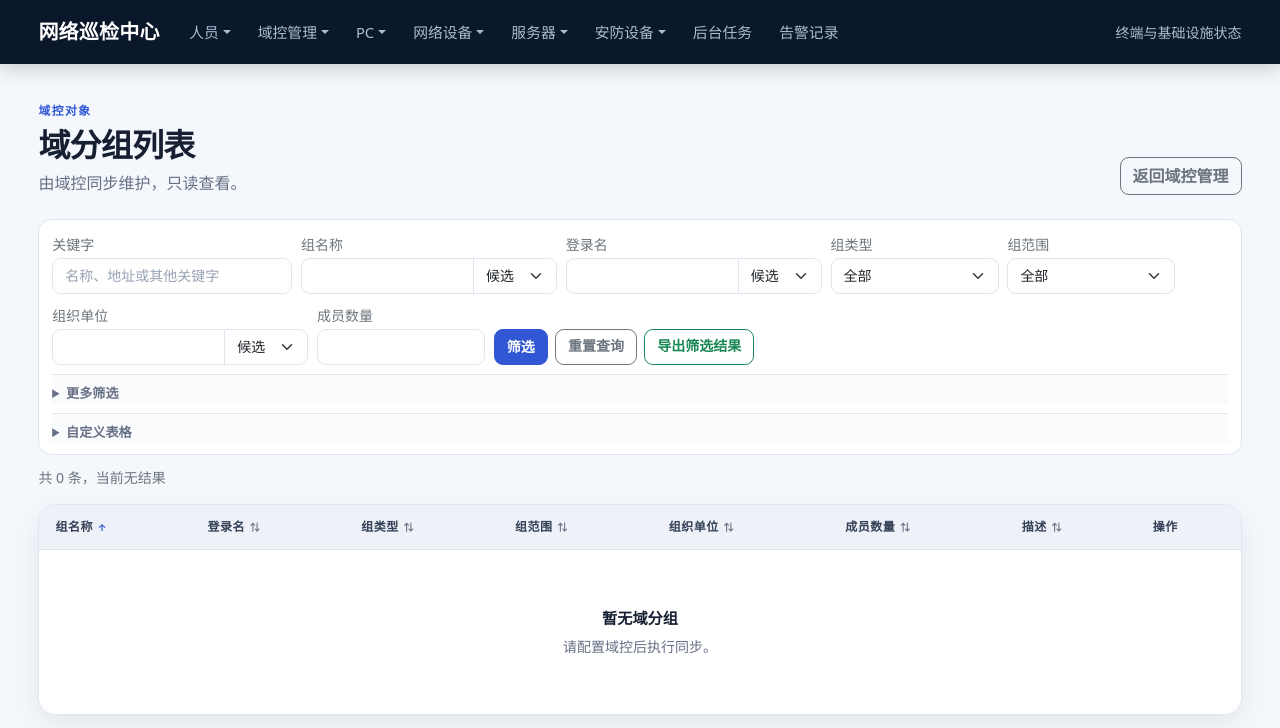
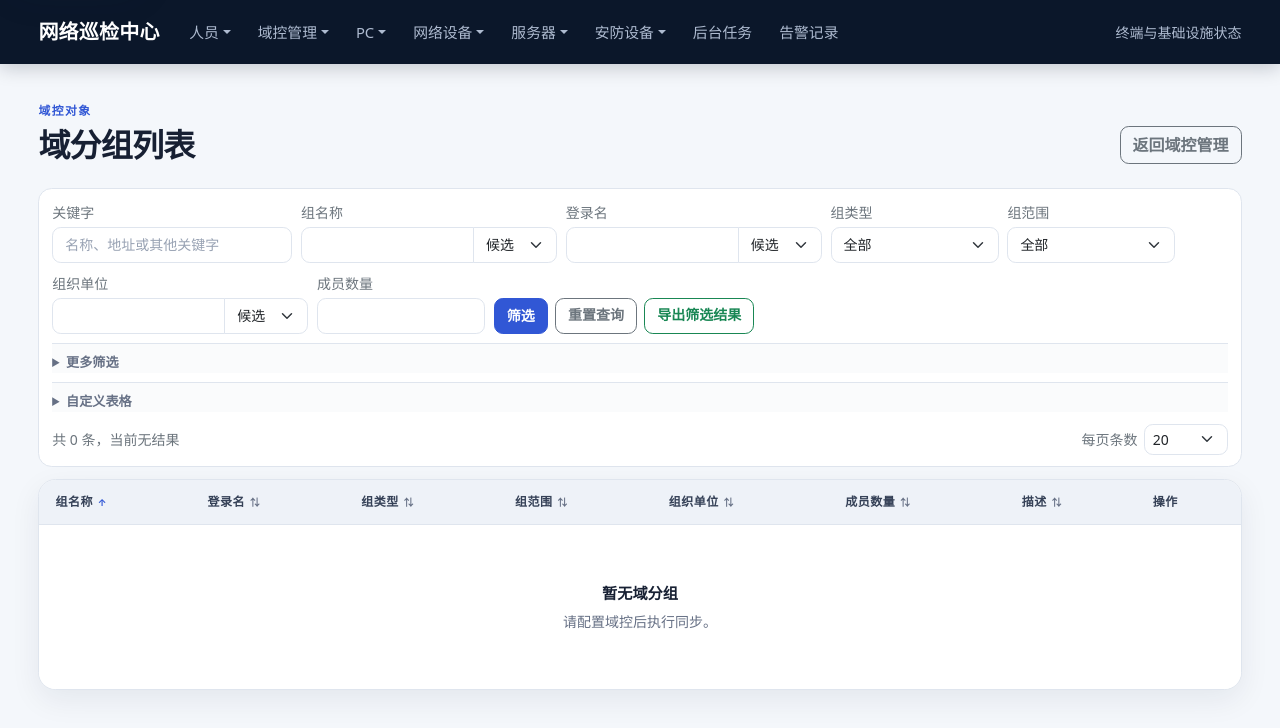
Before and after one commit to a87150/Net-Inspection, a Django app: page /domain/groups/ in a window 1280 px wide. Shown: the top 728 px of the page. Run offline with Django 5.2, Linux system fonts and the light colour scheme; data that the repository does not hold is empty; parts of the project's set-up code (start-up, migrations or seed data) failed here and were passed over; some libraries are stand-ins or nearby versions.

Commit message:
fix: clarify domain status and table page sizing

```diff
--- a/index/templates/common/table_workspace.html
+++ b/index/templates/common/table_workspace.html
@@ -70,16 +70,20 @@
                     {% endfor %}
                 </div>
             </fieldset>
-            <div class="table-config__page-size">
-                <label class="form-label" for="table-page-size-{{ table_definition.key }}">每页条数</label>
-                <select class="form-select" id="table-page-size-{{ table_definition.key }}" name="{{ table_state.parameter_names.page_size }}" data-page-size data-default-page-size="{{ table_definition.default_page_size }}">
-                    {% for size in page_sizes %}<option value="{{ size }}"{% if table_state.page_size == size %} selected{% endif %}>{{ size }}</option>{% endfor %}
-                </select>
-                <button class="btn btn-outline-secondary btn-sm mt-3" type="button" data-table-reset>恢复默认表格</button>
+            <div class="table-config__reset">
+                <button class="btn btn-outline-secondary btn-sm" type="button" data-table-reset>恢复默认表格</button>
             </div>
         </div>
     </details>
+    <div class="table-result-bar" data-table-result-bar>
+        <p class="small text-secondary mb-0" data-result-summary aria-live="polite">
+            {% if page_obj.paginator.count %}共 {{ page_obj.paginator.count }} 条，当前显示第 {{ page_obj.start_index }}–{{ page_obj.end_index }} 条{% else %}共 0 条，当前无结果{% endif %}
+        </p>
+        <div class="table-result-bar__page-size">
+            <label class="small text-secondary text-nowrap mb-0" for="table-page-size-{{ table_definition.key }}">每页条数</label>
+            <select class="form-select form-select-sm" id="table-page-size-{{ table_definition.key }}" name="{{ table_state.parameter_names.page_size }}" data-page-size data-default-page-size="{{ table_definition.default_page_size }}">
+                {% for size in page_sizes %}<option value="{{ size }}"{% if table_state.page_size == size %} selected{% endif %}>{{ size }}</option>{% endfor %}
+            </select>
+        </div>
+    </div>
 </form>
-<p class="small text-secondary mb-3" data-result-summary aria-live="polite">
-    {% if page_obj.paginator.count %}共 {{ page_obj.paginator.count }} 条，当前显示第 {{ page_obj.start_index }}–{{ page_obj.end_index }} 条{% else %}共 0 条，当前无结果{% endif %}
-</p>
--- a/index/templates/dashboard/card.html
+++ b/index/templates/dashboard/card.html
@@ -11,9 +11,9 @@
         </div>
         {% elif item.key == 'domain' %}
         <div class="row text-center g-2 metric-card__domain-columns">
-            <div class="col-4"><div class="metric">{{ item.account_total }}</div><div class="metric-label">域账号</div><div class="metric-card__domain-breakdown justify-content-center"><span class="metric-card__domain-status"><span>启用</span><strong>{{ item.account_normal }}</strong></span><span class="metric-card__domain-status"><span>停用</span><strong>{{ item.account_abnormal }}</strong></span></div></div>
-            <div class="col-4"><div class="metric">{{ item.computer_total }}</div><div class="metric-label">域计算机</div><div class="metric-card__domain-breakdown justify-content-center"><span class="metric-card__domain-status"><span>启用</span><strong>{{ item.computer_normal }}</strong></span><span class="metric-card__domain-status"><span>停用</span><strong>{{ item.computer_abnormal }}</strong></span></div></div>
-            <div class="col-4"><div class="metric">{{ item.group_total }}</div><div class="metric-label">域分组</div><div class="metric-card__domain-breakdown justify-content-center"><span class="metric-card__domain-status"><span>安全组</span><strong>{{ item.security_group_total }}</strong></span><span class="metric-card__domain-status"><span>通讯组</span><strong>{{ item.distribution_group_total }}</strong></span></div></div>
+            <div class="col-4"><div class="metric">{{ item.account_total }}</div><div class="metric-label">域账号</div><div class="metric-card__domain-breakdown flex-column align-items-center"><span class="metric-card__domain-status"><span>启用</span><strong>{{ item.account_normal }}</strong></span><span class="metric-card__domain-status"><span>停用</span><strong class="text-danger">{{ item.account_abnormal }}</strong></span></div></div>
+            <div class="col-4"><div class="metric">{{ item.computer_total }}</div><div class="metric-label">域计算机</div><div class="metric-card__domain-breakdown flex-column align-items-center"><span class="metric-card__domain-status"><span>启用</span><strong>{{ item.computer_normal }}</strong></span><span class="metric-card__domain-status"><span>停用</span><strong class="text-danger">{{ item.computer_abnormal }}</strong></span></div></div>
+            <div class="col-4"><div class="metric">{{ item.group_total }}</div><div class="metric-label">域分组</div><div class="metric-card__domain-breakdown flex-column align-items-center"><span class="metric-card__domain-status"><span>安全组</span><strong>{{ item.security_group_total }}</strong></span><span class="metric-card__domain-status"><span>通讯组</span><strong>{{ item.distribution_group_total }}</strong></span></div></div>
         </div>
         {% else %}
         <div class="row text-center g-2">
--- a/index/templates/domain/object_list.html
+++ b/index/templates/domain/object_list.html
@@ -3,7 +3,7 @@
 {% block title %}{{ item_name }}列表{% endblock %}
 {% block content %}
 <header class="page-heading">
-    <div class="page-heading__copy"><p class="page-heading__eyebrow">域控对象</p><h1 class="page-heading__title">{{ item_name }}列表</h1><p class="page-heading__description">由域控同步维护，只读查看。</p></div>
+    <div class="page-heading__copy"><p class="page-heading__eyebrow">域控对象</p><h1 class="page-heading__title">{{ item_name }}列表</h1></div>
     <div class="page-heading__actions">
         {% if domain_object_type == 'account' and can_manage_domain %}<button class="btn btn-primary" type="button" data-bs-toggle="modal" data-bs-target="#domainAccountImportModal">批量导入账号</button>{% endif %}
         <a class="btn btn-outline-secondary" href="{% url 'domain_controller_settings' %}">返回域控管理</a>
--- a/static/app/css/style.css
+++ b/static/app/css/style.css
@@ -322,8 +322,26 @@ a.metric-card:hover {
 }
 
 .table-config .form-check-label,
-.table-config__page-size {
+.table-config__reset {
     font-size: .82rem;
+}
+
+.table-result-bar {
+    display: flex;
+    align-items: center;
+    justify-content: space-between;
+    gap: .75rem;
+    margin-top: .75rem;
+}
+
+.table-result-bar__page-size {
+    display: flex;
+    align-items: center;
+    gap: .4rem;
+}
+
+.table-result-bar__page-size .form-select {
+    width: 5.25rem;
 }
 
 .table-toolbar__actions .form-control {
```
Also changed, not shown: tests/dashboard/test_summary.py (+7 -1 lines), tests/system/test_application.py (+8 -0 lines).
